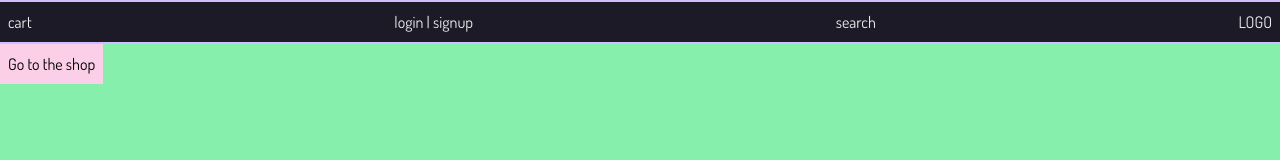
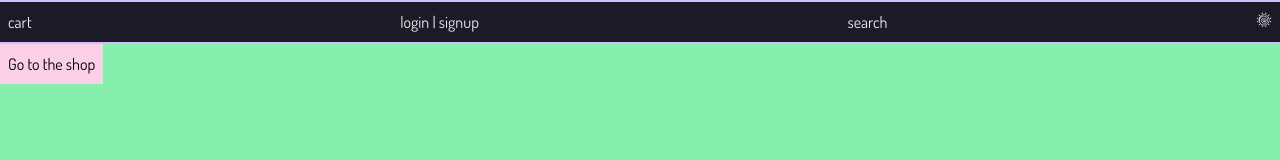
Before and after one commit to maryammohebbi/Ecommerce-website-with-React-Typescript-Tailwind, a React (Vite) app: page / in a window 1280 px wide. Shown: the top 160 px of the page. Built offline with nearby package versions, Linux system fonts and the light colour scheme; no server answers.

Commit message:
DarkModeToggle component added

```diff
--- /dev/null
+++ b/src/context/DarkModeContext.tsx
@@ -0,0 +1,11 @@
+import React from 'react'
+
+type Props = {}
+
+const DarkModeContext = (props: Props) => {
+  return (
+    <div>DarkModeContext</div>
+  )
+}
+
+export default DarkModeContext
--- /dev/null
+++ b/src/features/ui/DarkModeToggle.tsx
@@ -0,0 +1,18 @@
+import React, { useState } from 'react'
+import { GiUbisoftSun } from 'react-icons/gi'
+import { PiMoonStarsLight } from 'react-icons/pi'
+
+type Props = {}
+
+const DarkModeToggle = (props: Props) => {
+  const [toggle, setToggle] = useState(true)
+  return (
+    <div>
+      <button onClick={() => setToggle(!toggle)}>
+        {toggle ? <GiUbisoftSun /> : <PiMoonStarsLight />}
+      </button>
+    </div>
+  )
+}
+
+export default DarkModeToggle
--- a/src/features/ui/Menu.tsx
+++ b/src/features/ui/Menu.tsx
@@ -1,4 +1,5 @@
 import React from 'react'
+import DarkModeToggle from './DarkModeToggle'
 
 type Props = {}
 
@@ -9,7 +10,9 @@ const Menu: React.FC<Props> = ({}) => {
         <div className="text-textColor">cart</div>
         <div>login | signup</div>
         <div>search</div>
-        <div>LOGO</div>
+        <div>
+          <DarkModeToggle />
+        </div>
       </div>
     </div>
   )
```
